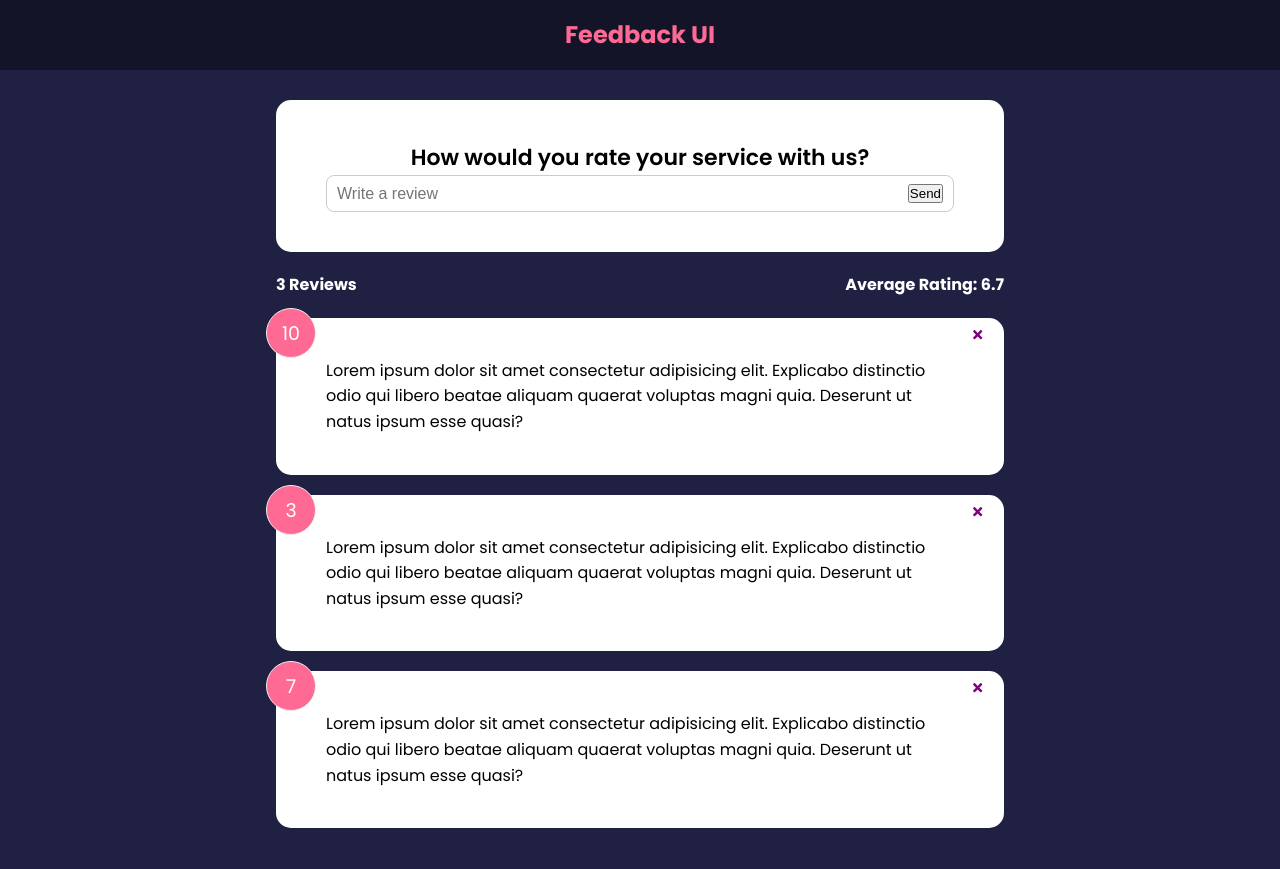
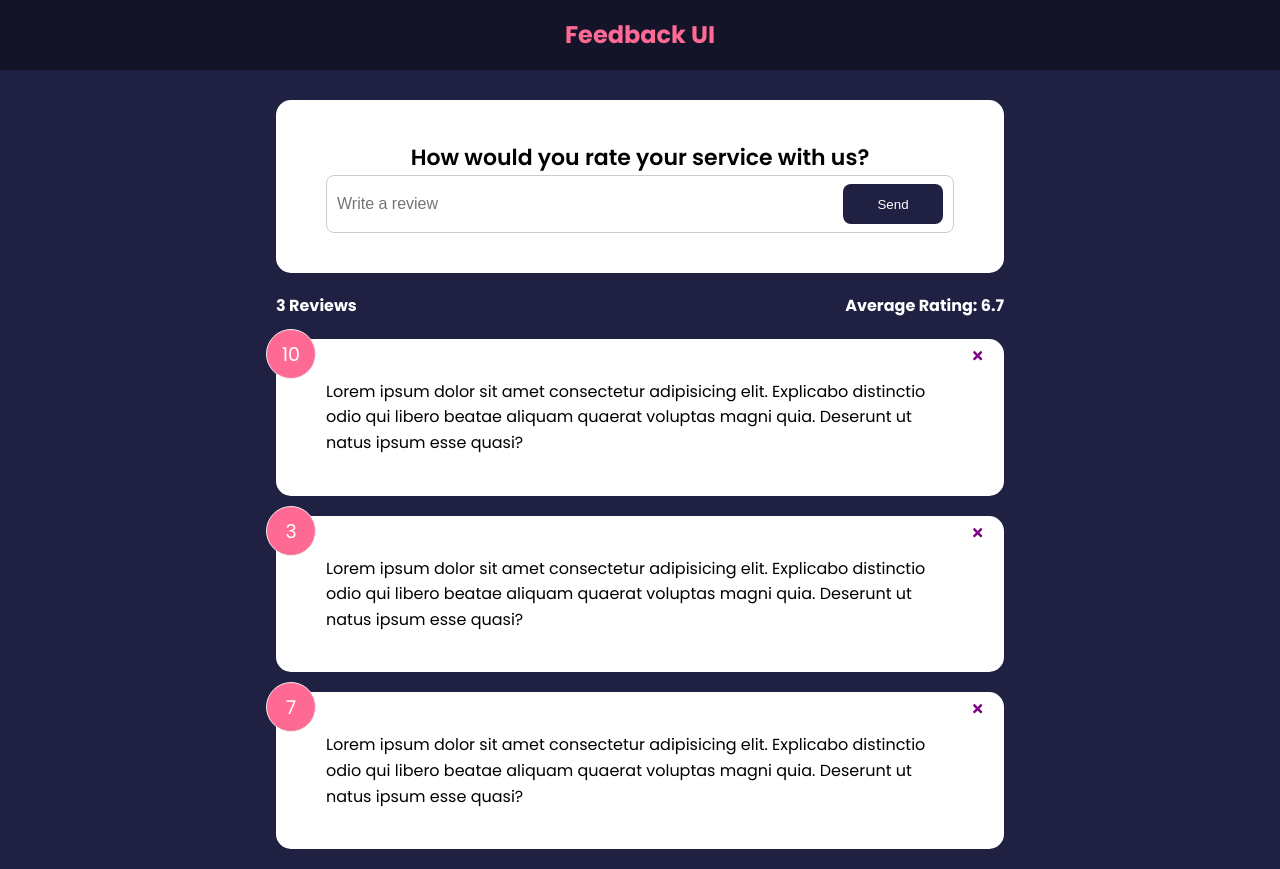
Before and after one commit to ACarr0ll/feedbackform, a React (Create React App) app: page / in a window 1280 px wide. Before the commit the page ends 848 px from the top, so only its background shows below. Built offline with nearby package versions, Linux system fonts and the light colour scheme.

Commit message:
Button Component

```diff
--- a/src/components/FeedbackForm.jsx
+++ b/src/components/FeedbackForm.jsx
@@ -1,5 +1,6 @@
 import React from 'react'
 import Card from './shared/Card'
+import Button from './shared/Button'
 import { useState } from 'react'
 
 function FeedbackForm() {
@@ -15,7 +16,7 @@
             <h2>How would you rate your service with us?</h2>
             <div className="input-group">
                 <input type="text" placeholder='Write a review' onChange={handleTextChange} value={text} />
-                <button type="submit">Send</button>
+                <Button type='submit'> Send </Button>
             </div>
         </form>
     </Card>
--- /dev/null
+++ b/src/components/shared/Button.jsx
@@ -0,0 +1,26 @@
+import React from 'react'
+import PropTypes from 'prop-types'
+
+
+function Button({ children, version, type, isDisabled }) {
+  return (
+      <button type={type} disabled={isDisabled} className={`btn btn-${version}`}>
+          {children}
+      </button>
+  )
+}
+
+Button.defaultProps = {
+    version: 'primary',
+    type: 'button',
+    isDisabled: false
+}
+
+Button.propTypes = {
+    children: PropTypes.node.isRequired,
+    version: PropTypes.string,
+    type: PropTypes.string,
+    isDisabled: PropTypes.bool
+}
+
+export default Button
```
